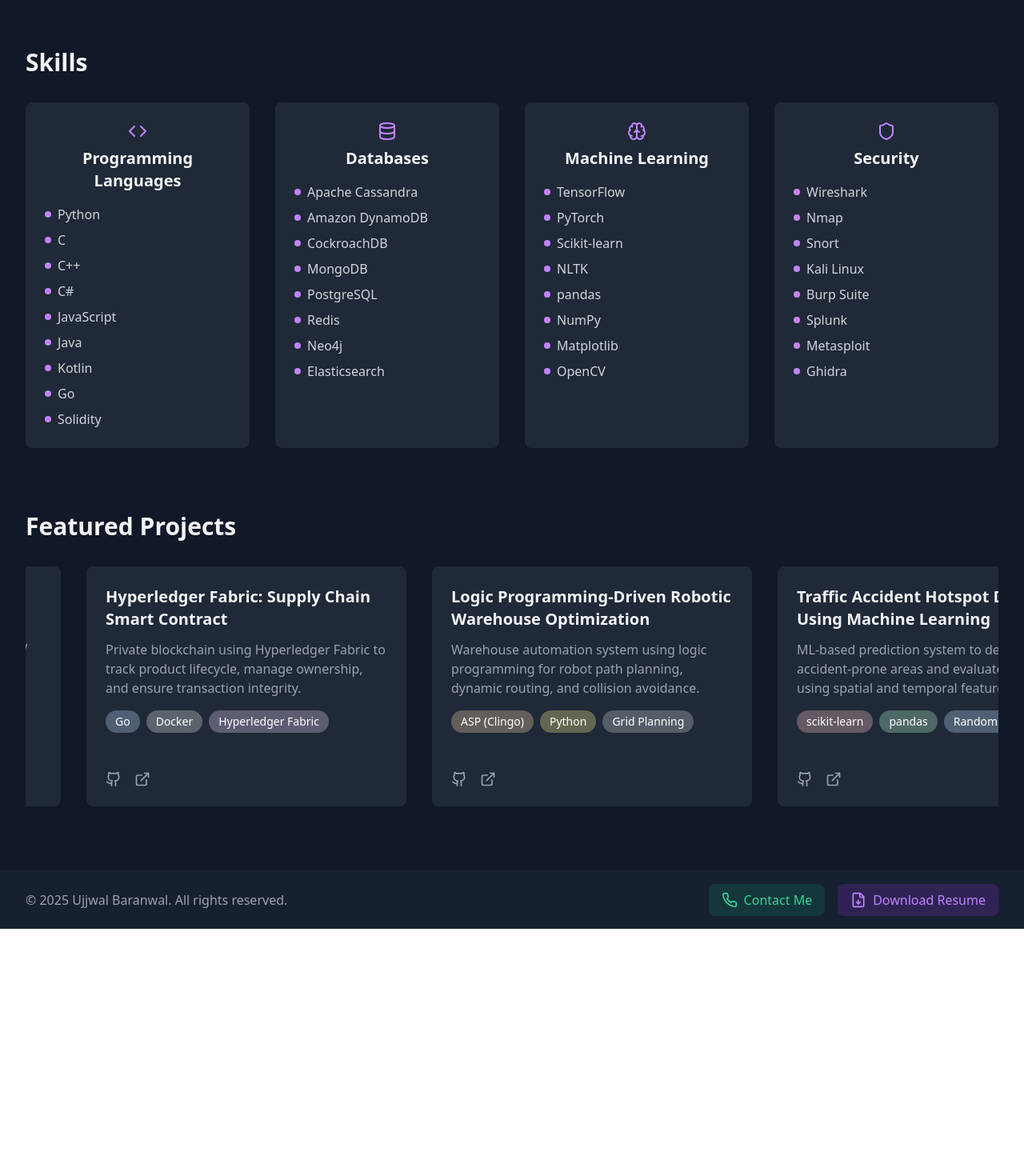
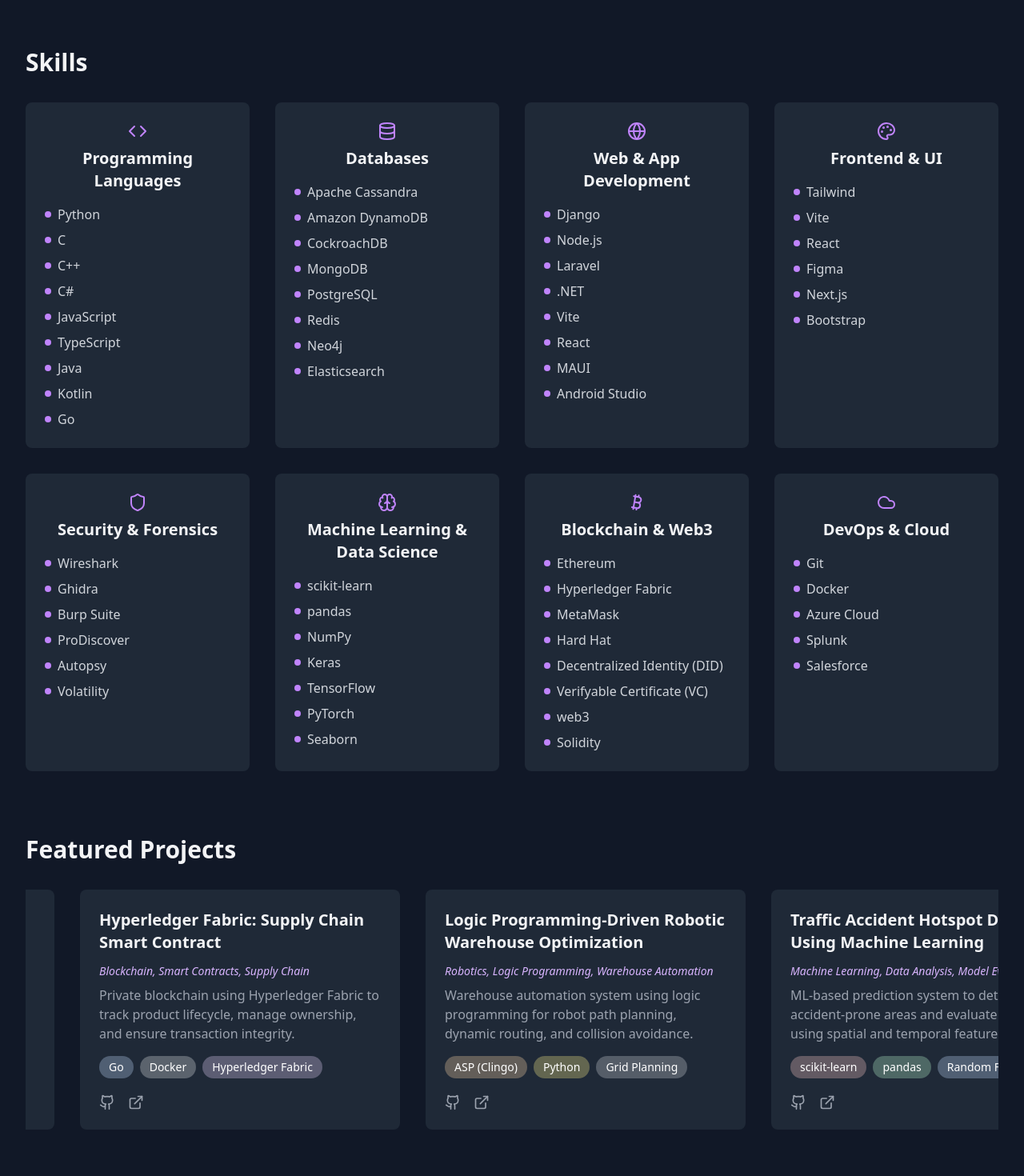
Before and after one commit to PipKcK/Portfolio-Website, a React (Vite) app: page / in a window 1280 px wide. Shown: the part 1100-2570 px from the top of the page at 80% size. Before the commit the page ends 2261 px from the top, so only its background shows below. Built offline with nearby package versions, Linux system fonts and the light colour scheme.

Commit message:
added topics to projects and modified skills section in home page

```diff
--- a/src/pages/Home.tsx
+++ b/src/pages/Home.tsx
@@ -1,5 +1,5 @@
 import React, { useState, useRef, useEffect } from 'react';
-import { Github, ExternalLink, Code, Database, Brain, Shield } from 'lucide-react';
+import { Github, ExternalLink, Code, Database, Brain, Shield, Globe, Palette, Bitcoin, Cloud } from 'lucide-react';
 import { Link } from 'react-router-dom';
 
 const projects = [
@@ -57,14 +57,13 @@ const projects = [
     techColors: ['bg-green-200/30', 'bg-yellow-200/30', 'bg-cyan-200/30'],
     topic: 'Data Analytics, Distributed Systems, Data Visualization'
   }
-]
-;
+];
 
 const skills = [
   {
     category: 'Programming Languages',
     icon: <Code className="w-6 h-6 text-purple-400" />,
-    items: ['Python', 'C', 'C++', 'C#', 'JavaScript', 'Java', 'Kotlin', 'Go', 'Solidity']
+    items: ['Python', 'C', 'C++', 'C#', 'JavaScript', 'TypeScript', 'Java', 'Kotlin', 'Go']
   },
   {
     category: 'Databases',
@@ -72,16 +71,37 @@ const skills = [
     items: ['Apache Cassandra', 'Amazon DynamoDB', 'CockroachDB', 'MongoDB', 'PostgreSQL', 'Redis', 'Neo4j', 'Elasticsearch']
   },
   {
-    category: 'Machine Learning',
-    icon: <Brain className="w-6 h-6 text-purple-400" />,
-    items: ['TensorFlow', 'PyTorch', 'Scikit-learn', 'NLTK', 'pandas', 'NumPy', 'Matplotlib', 'OpenCV']
+    category: 'Web & App Development',
+    icon: <Globe className="w-6 h-6 text-purple-400" />,
+    items: ['Django', 'Node.js', 'Laravel', '.NET', 'Vite', 'React', 'MAUI', 'Android Studio']
   },
   {
-    category: 'Security',
+    category: 'Frontend & UI',
+    icon: <Palette className="w-6 h-6 text-purple-400" />,
+    items: ['Tailwind', 'Vite', 'React', 'Figma', 'Next.js', 'Bootstrap']
+  },
+  {
+    category: 'Security & Forensics',
     icon: <Shield className="w-6 h-6 text-purple-400" />,
-    items: ['Wireshark', 'Nmap', 'Snort', 'Kali Linux', 'Burp Suite', 'Splunk', 'Metasploit', 'Ghidra']
+    items: ['Wireshark', 'Ghidra', 'Burp Suite', 'ProDiscover', 'Autopsy', 'Volatility']
+  },
+  {
+    category: 'Machine Learning & Data Science',
+    icon: <Brain className="w-6 h-6 text-purple-400" />,
+    items: ['scikit-learn', 'pandas', 'NumPy', 'Keras', 'TensorFlow', 'PyTorch', 'Seaborn']
+  },
+  {
+    category: 'Blockchain & Web3',
+    icon: <Bitcoin className="w-6 h-6 text-purple-400" />,
+    items: ['Ethereum', 'Hyperledger Fabric', 'MetaMask', ,'Hard Hat', 'Decentralized Identity (DID)', 'Verifyable Certificate (VC)', 'web3', 'Solidity']
+  },
+  {
+    category: 'DevOps & Cloud',
+    icon: <Cloud className="w-6 h-6 text-purple-400" />,
+    items: ['Git', 'Docker', 'Azure Cloud', 'Splunk', 'Salesforce']
   }
 ];
+
 
 const recommendations = [
   {
@@ -293,6 +313,7 @@ function Home() {
                 >
                   <div>
                     <h3 className="text-xl font-semibold mb-3">{project.title}</h3>
+                    <p className="text-sm text-purple-300 italic mb-2">{project.topic}</p>
                     <p className="text-gray-400 mb-4 line-clamp-3">{project.description}</p>
                     <div className="flex flex-wrap gap-2 mb-4">
                       {project.tech.map((tech, i) => (
--- a/src/pages/Projects.tsx
+++ b/src/pages/Projects.tsx
@@ -26,44 +26,51 @@ const pastProjects = [
     description: 'Blockchain-based system to track evidence lifecycle, enhancing traceability and integrity in forensic investigations.',
     tech: ['Solidity', 'Ethereum', 'web3.js'],
     github: 'https://github.com/PipKcK/Blockchain-Chain-of-Custody',
-    live: ''
+    live: '',
+    topic: 'Blockchain, Chain of Custody, Identity Management'
   },
   {
     title: 'Hyperledger Fabric: Supply Chain Smart Contract',
     description: 'Private blockchain using Hyperledger Fabric to track product lifecycle, manage ownership, and ensure transaction integrity.',
     tech: ['Go', 'Docker', 'Hyperledger Fabric'],
     github: 'https://github.com/PipKcK/Hyperledger-Fabric-Supply-Chain-Smart-Contract',
-    live: ''
+    live: '',
+    topic: 'Blockchain, Smart Contracts, Supply Chain'
   },
   {
     title: 'Logic Programming-Driven Robotic Warehouse Optimization',
     description: 'Warehouse automation system using logic programming for robot path planning, dynamic routing, and collision avoidance.',
     tech: ['ASP (Clingo)', 'Python', 'Grid Planning'],
     github: 'https://github.com/PipKcK/Automated-Warehouse-Scenario',
-    live: ''
+    live: '',
+    topic: 'Robotics, Logic Programming, Warehouse Automation'
   },
   {
     title: 'Traffic Accident Hotspot Detection Using Machine Learning',
     description: 'ML-based prediction system to detect accident-prone areas and evaluate severity using spatial and temporal features.',
     tech: ['scikit-learn', 'pandas', 'Random Forest'],
     github: 'https://github.com/PipKcK/Traffic-Accident-Hotspot-Detection',
-    live: ''
+    live: '',
+    topic: 'Machine Learning, Data Analysis, Model Evaluation'
   },
   {
     title: 'Context-Aware Health Monitoring App',
     description: 'Android app that tracks heart and respiratory rates using smartphone sensors and user feedback for health insights.',
     tech: ['Android Studio', 'Java', 'Sensor APIs'],
     github: 'https://github.com/PipKcK/Context-Monitoring-App?tab=readme-ov-file',
-    live: ''
+    live: '',
+    topic: 'Mobile App Development, Data Management, Data Collection'
   },
   {
     title: 'Distributed Media Streaming Analytics Dashboard',
     description: 'Streaming analytics dashboard with distributed data processing and content trend visualization using simulated datasets.',
     tech: ['Flask', 'CockroachDB', 'Streamlit'],
     github: 'https://github.com/PipKcK/streaming-data-simulation',
-    live: ''
+    live: '',
+    topic: 'Data Analytics, Distributed Systems, Data Visualization'
   }
 ];
+
 
 function Projects() {
   return (
@@ -137,6 +144,7 @@ function Projects() {
                 <h3 className="text-xl font-semibold mb-3 group-hover:text-purple-400 transition-colors">
                   {project.title}
                 </h3>
+                <p className="text-sm text-blue-200 italic mb-2">{project.topic}</p>
                 <p className="text-gray-400 mb-4 line-clamp-3">{project.description}</p>
                   <div className="flex flex-wrap gap-2 mb-4">
                   {project.tech.map((tech, i) => (
--- a/src/pages/Resume.tsx
+++ b/src/pages/Resume.tsx
@@ -41,11 +41,11 @@ function Resume() {
           <div className="grid grid-cols-1 md:grid-cols-2 gap-4">
             <div>
               <h3 className="font-semibold mb-2">Core</h3>
-              <p className="text-gray-300">Django, Node.js, Laravel, .NET, MAUI, Android Studio, React Native, Wireshark, Ghidra, Burp Suite, ProDiscover, Autopsy, Volatility, scikit-learn, pandas, NumPy, Decision Trees, Ethereum, Hyperledger Fabric, MetaMask, web3.js, Salesforce, Splunk, Git, Docker, Azure DevOps</p>
+              <p className="text-gray-300">Django, Node.js, Laravel, .NET, MAUI, Android Studio, React, Vite, Node, Wireshark, Ghidra, Burp Suite, ProDiscover, Autopsy, Volatility, scikit-learn, pandas, NumPy, Decision Trees, Ethereum, Hyperledger Fabric, MetaMask, web3.js, Salesforce, Splunk, Git, Docker, Azure DevOps</p>
             </div>
             <div>
               <h3 className="font-semibold mb-2">Programming Languages</h3>
-              <p className="text-gray-300">Python, C, C++, C#, JavaScript, Java, Kotlin, Go, Solidity</p>
+              <p className="text-gray-300">Python, C, C++, C#, JavaScript, TypeScript, Java, Kotlin, Go, Solidity</p>
             </div>
             <div>
               <h3 className="font-semibold mb-2">Databases</h3>
```
Also changed, not shown: 1 other file (tests, documents, lock files or other folders).
